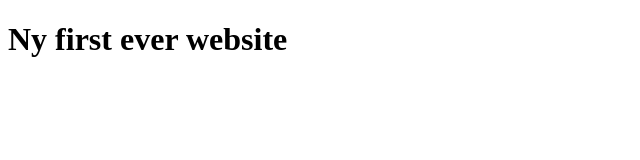
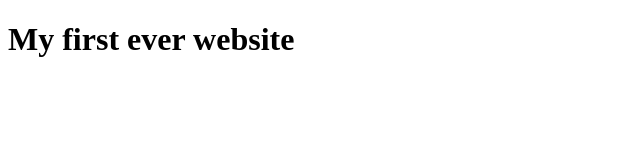
Before and after one commit to aminulsawon/my-first-website, a plain HTML site: page index.html in a window 1280 px wide. Shown: the whole page, without its empty margins (0-640 px from the left). Drawn offline with Linux system fonts and the light colour scheme.

Commit message:
feat: Create index.html~

```diff
--- a/index.html
+++ b/index.html
@@ -7,6 +7,6 @@
     <title>Document</title>
 </head>
 <body>
-    <h1>Ny first ever website</h1>
+    <h1>My first ever website</h1>
 </body>
 </html>
```
